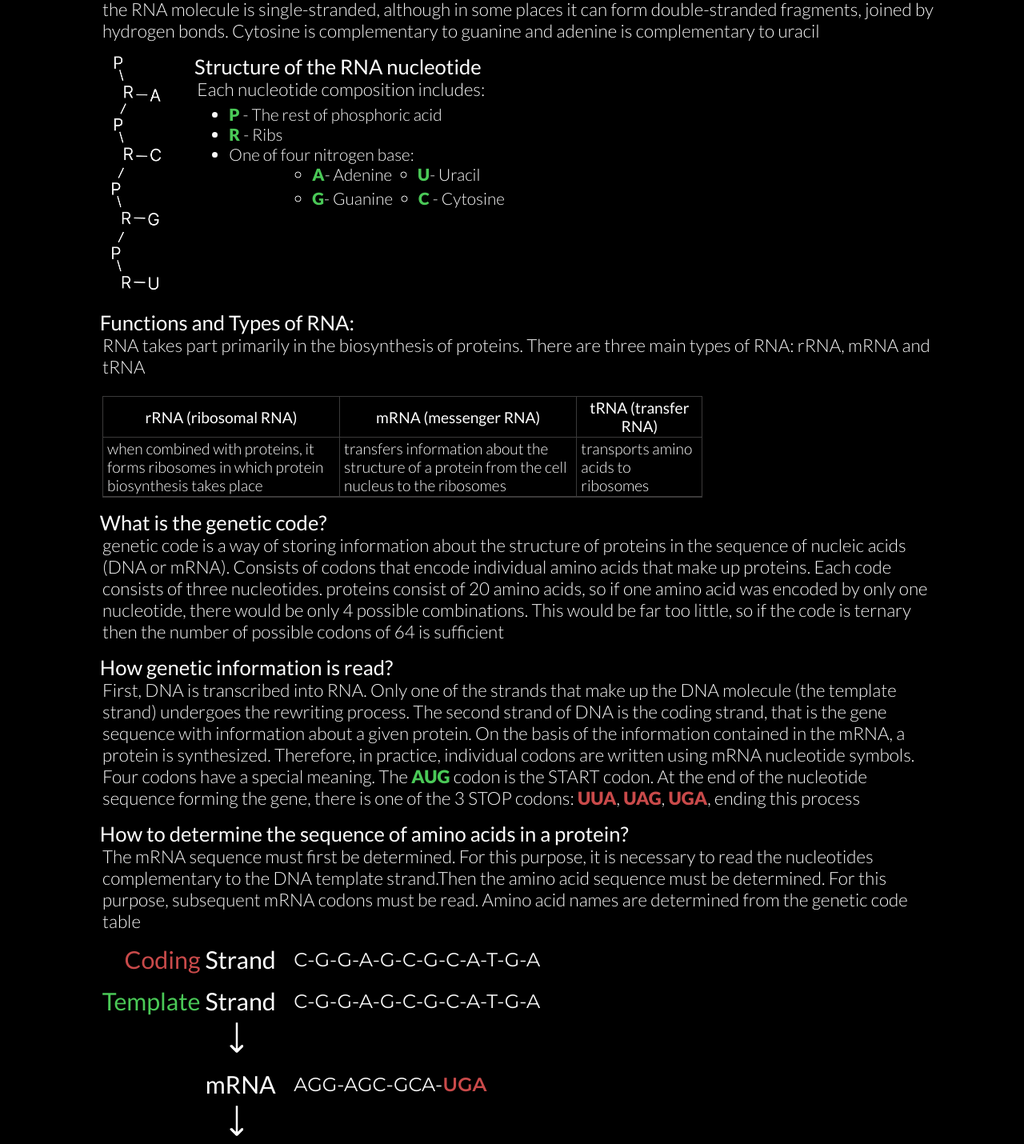
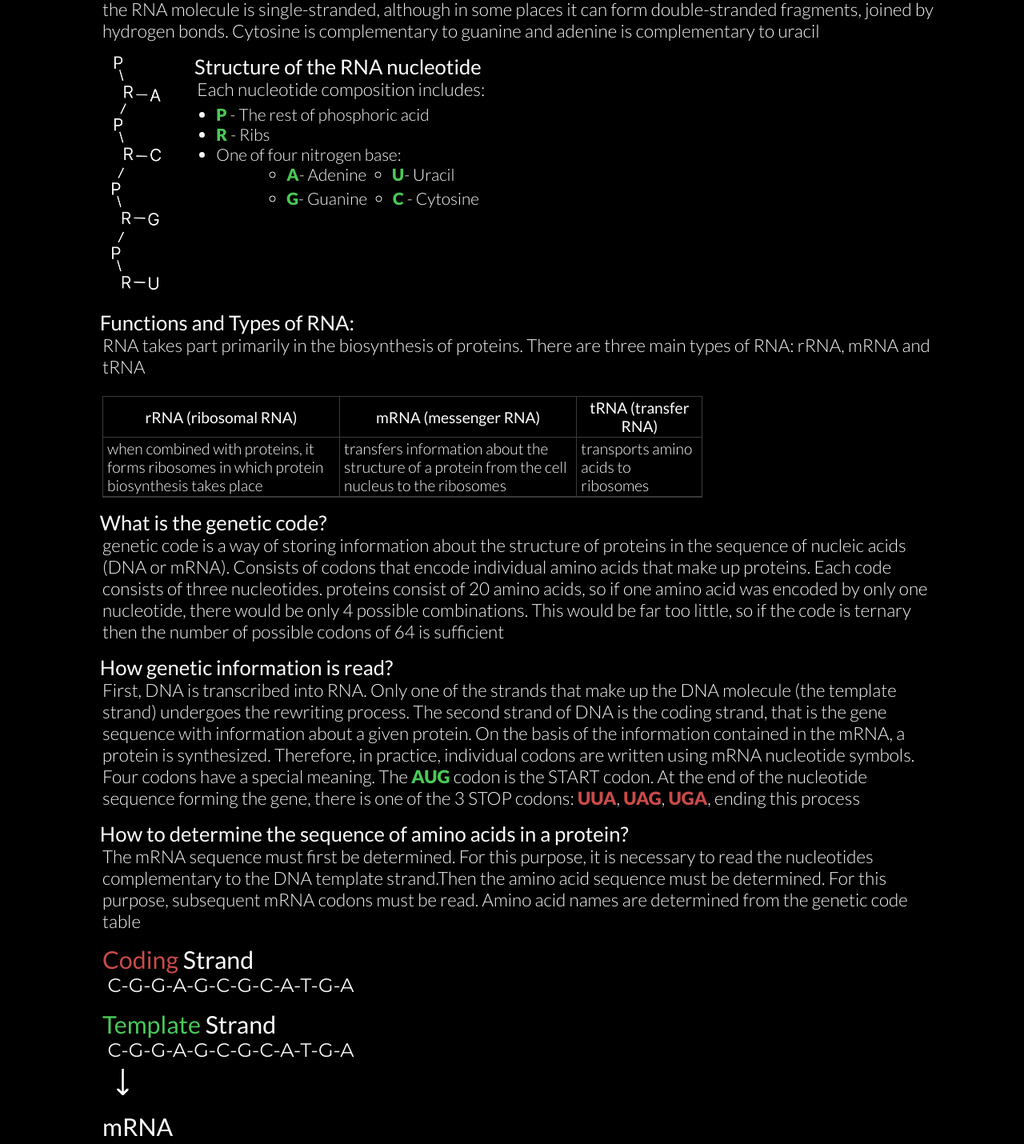
Before and after one commit to MikolajMydel/msc-2022, a React (Vite) app: page /about in a window 1280 px wide. Shown: the part 240-1670 px from the top of the page at 80% size. Built offline with nearby package versions, Linux system fonts and the light colour scheme.

Commit message:
last article style changed

```diff
--- a/src/pages/About/About.module.scss
+++ b/src/pages/About/About.module.scss
@@ -1,5 +1,5 @@
 @use "../../styles/variables.scss" as v;
-.Wrapper {
+main {
 	width: 85%;
 	margin: auto;
 	padding-right: 1rem;
@@ -22,7 +22,6 @@
 	font-family: "Lato";
 	font-weight: 400;
 	margin-left: 1.8rem;
-
 	margin-bottom: map-get(v.$spacing, "esm");
 	.Red {
 		color: map-get(v.$colors, "red");
@@ -38,7 +37,6 @@
 	font-family: "Lato";
 	font-weight: 200;
 	margin-left: 2rem;
-
 	.Start {
 		color: map-get(v.$colors, "green");
 		font-weight: 800;
@@ -62,7 +60,7 @@
 		font-size: 1.3rem;
 		font-family: "Lato";
 		font-weight: 200;
-		margin-left: 2rem;
+		margin-left: 1rem;
 		.UlPhosphoricAcid {
 			display: flex;
 			li {
@@ -98,7 +96,6 @@
 		border-top-width: 0;
 		border-left-width: 0;
 	}
-
 	thead {
 		tr {
 			th {
@@ -108,7 +105,6 @@
 			}
 		}
 	}
-
 	th:last-child,
 	td:last-child {
 		border-right-width: 0;
@@ -120,15 +116,11 @@
 .Sequencing {
 	margin-top: map-get(v.$spacing, "md");
 	display: flex;
-	align-items: center;
-
+	flex-direction: column;
 	.BiggerFont {
-		text-align: right;
+		margin-left: 2rem;
 		width: 220px;
 		font-size: 1.9rem;
-		margin-right: 1.4rem;
-		font-family: "Lato";
-		font-weight: 400;
 		margin-bottom: map-get(v.$spacing, "esm");
 		.Red {
 			color: map-get(v.$colors, "red");
@@ -137,13 +129,12 @@
 			color: map-get(v.$colors, "green");
 		}
 	}
-
 	.Sequence {
 		color: map-get(v.$colors, "font-color");
 		font-size: 1.5rem;
 		font-family: v.$main-font;
 		font-weight: 300;
-
+		margin-left: 2.4rem;
 		.Red {
 			color: map-get(v.$colors, "red");
 			font-weight: 800;
@@ -152,43 +143,20 @@
 }
 .Arrow {
 	margin-top: 0.5rem;
-	margin-left: 180px;
-	height: 40px;
+	margin-left: 40px;
+	height: 35px;
 }
-@media (max-width: 900px) {
-	.Sequencing {
-		text-align: left;
-		flex-direction: column;
-		align-items: flex-start;
-		.BiggerFont {
-			text-align: left !important;
-		}
-	}
-	.Sequence {
-		margin-left: 2.4rem;
-	}
-	.Arrow {
-		margin-top: 0.5rem;
-		margin-left: 40px;
-		height: 35px;
-	}
-}
+
 @media (max-width: 580px) {
-	.Wrapper {
+	main {
 		width: 90%;
 		margin: auto;
 	}
 	.Visualization {
 		flex-direction: column-reverse;
-		ul {
-			margin-left: 1rem;
-			.UlPhosphoricAcid {
-				display: flex;
-				flex-direction: column;
-				li {
-					margin-left: 1rem;
-				}
-			}
+		.UlPhosphoricAcid {
+			display: flex;
+			flex-direction: column;
 		}
 	}
 }
--- a/src/pages/About/About.tsx
+++ b/src/pages/About/About.tsx
@@ -5,7 +5,7 @@ export default function About() {
 	return (
 		<div>
 			<Header></Header>
-			<div className={styles.Wrapper}>
+			<main>
 				<h1 className={styles.Title}>
 					Biology <span className={styles.SecondPart}>basics</span>
 				</h1>
@@ -17,7 +17,7 @@ export default function About() {
 					form double-stranded fragments, joined by hydrogen bonds. Cytosine is
 					complementary to guanine and adenine is complementary to uracil
 				</p>
-				<div className={styles.Visualization}>
+				<article className={styles.Visualization}>
 					<div>
 						<img src={"../../../../../img/img.png"} alt="" />
 					</div>
@@ -57,8 +57,8 @@ export default function About() {
 							</li>
 						</ul>
 					</div>
-				</div>
-				<div className={styles.Types}>
+				</article>
+				<article className={styles.Types}>
 					<h5 className={styles.BiggerFont}>Functions and Types of RNA:</h5>
 					<p className={styles.SmallerFont}>
 						RNA takes part primarily in the biosynthesis of proteins. There are
@@ -87,8 +87,8 @@ export default function About() {
 							</tr>
 						</tbody>
 					</table>
-				</div>
-				<div className={styles.MiniWrapper}>
+				</article>
+				<article className={styles.MiniWrapper}>
 					<h5 className={styles.BiggerFont}>What is the genetic code?</h5>
 					<p className={styles.SmallerFont}>
 						genetic code is a way of storing information about the structure of
@@ -100,8 +100,8 @@ export default function About() {
 						be far too little, so if the code is ternary then the number of
 						possible codons of 64 is sufficient
 					</p>
-				</div>
-				<div className={styles.MiniWrapper}>
+				</article>
+				<article className={styles.MiniWrapper}>
 					<h5 className={styles.BiggerFont}>
 						How genetic information is read?
 					</h5>
@@ -120,8 +120,8 @@ export default function About() {
 						<span className={styles.Stop}>UAG</span>,{" "}
 						<span className={styles.Stop}>UGA</span>, ending this process
 					</p>
-				</div>
-				<div className={styles.MiniWrapper}>
+				</article>
+				<article className={styles.MiniWrapper}>
 					<h5 className={styles.BiggerFont}>
 						How to determine the sequence of amino acids in a protein?
 					</h5>
@@ -165,8 +165,8 @@ export default function About() {
 						<h5 className={styles.BiggerFont}>Polypeptide</h5>
 						<p className={styles.Sequence}>Arginine-Serine-Alanine</p>
 					</div>
-				</div>
-			</div>
+				</article>
+			</main>
 		</div>
 	);
 }
```
